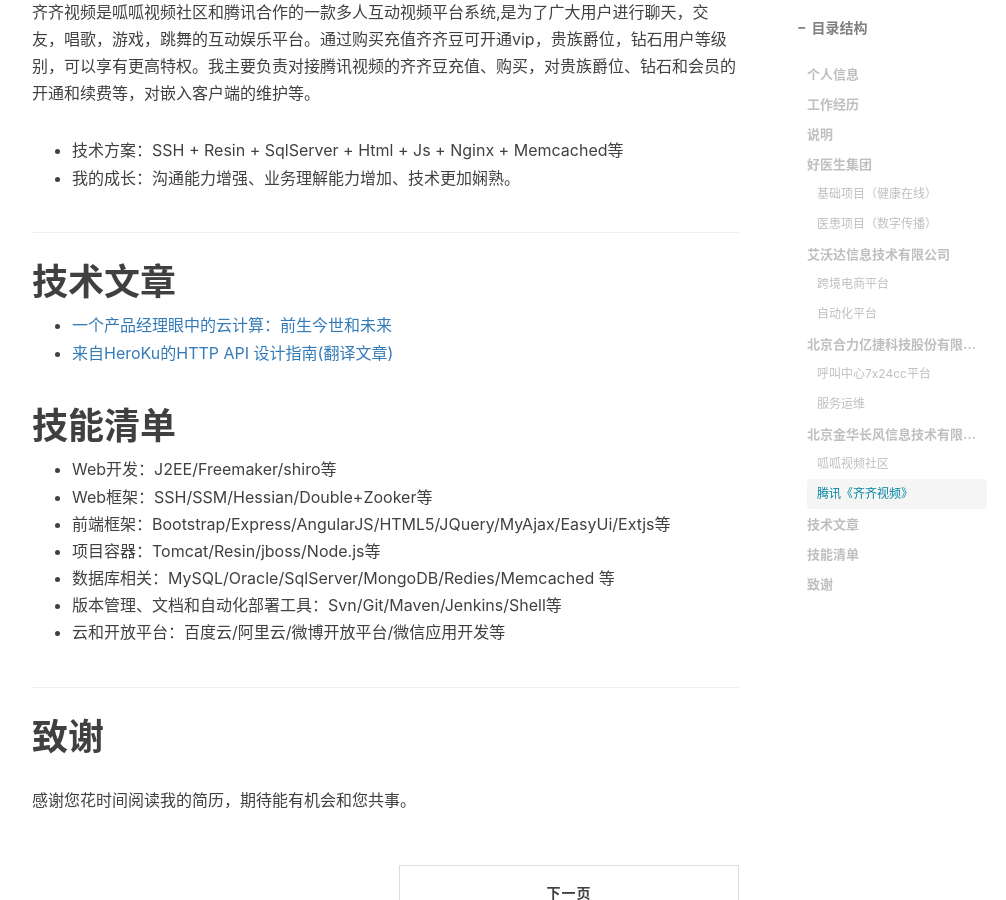
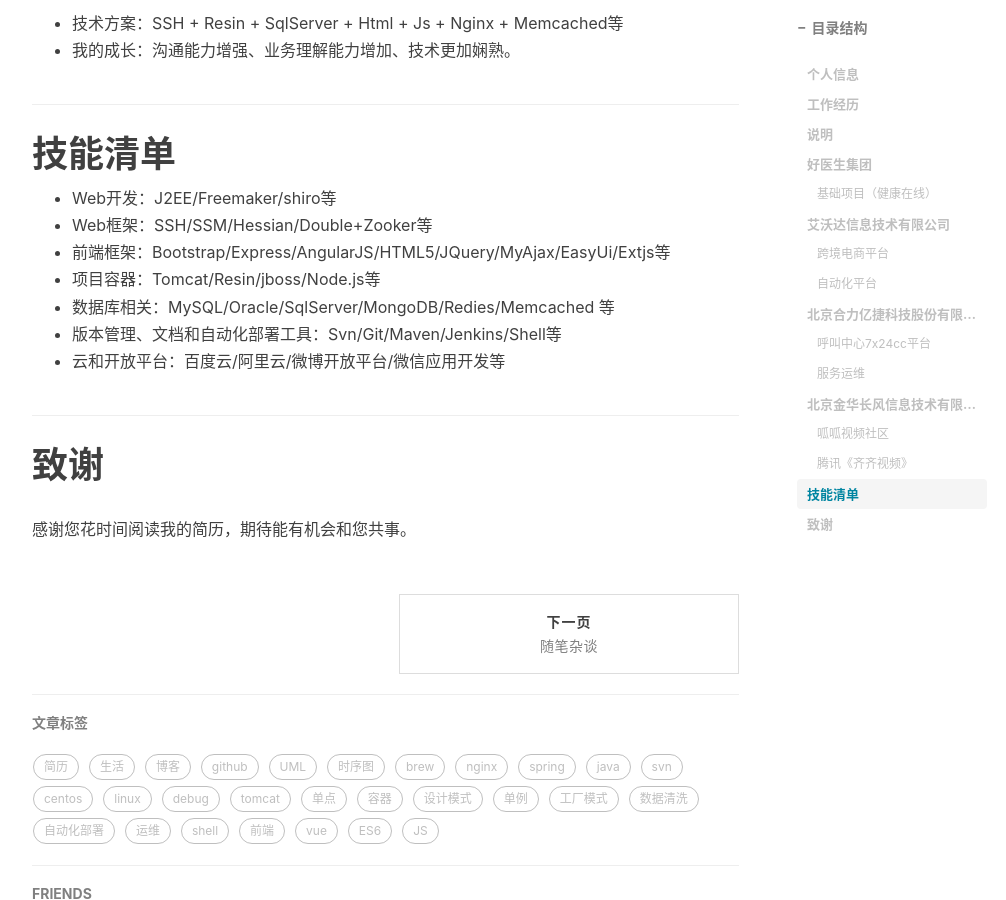
Before and after one commit to lulongji/lulongji.github.io, a Jekyll site: the page built from _posts/2011-11-11-简历.md, in a window 1280 px wide and 900 px high, scrolled down 4441 px. Shown: the whole window, without its empty margins (233-1239 px from the left). Built offline with Jekyll 4.4.1, drawn with Linux system fonts in a browser that asks for light colours; nearby versions of some CDN libraries; comment, search, counter and statistics services are not loaded.

Commit message:
修改简历

```diff
--- a/_posts/2011-11-11-简历.md
+++ b/_posts/2011-11-11-简历.md
@@ -50,11 +50,6 @@
 方案处理：
 - [数据清洗](http://blog.lulongji.cn/2017/10/27/%E6%95%B0%E6%8D%AE%E6%B8%85%E6%B4%97/)
 - [单点登录](http://blog.lulongji.cn/2016/09/26/%E6%80%BB%E7%BB%93%E4%B8%80%E4%B8%8B%E5%85%AC%E5%8F%B8%E5%8D%95%E7%82%B9%E7%99%BB%E5%BD%95/)
-
-#### 医患项目（数字传播）
-
-- 技术方案：
-- 问题档案：
 
 
 ### 艾沃达信息技术有限公司
@@ -127,11 +122,6 @@
 
 ---
 
-# 技术文章
-
-- [一个产品经理眼中的云计算：前生今世和未来](http://get.jobdeer.com/706.get)
-- [来自HeroKu的HTTP API 设计指南(翻译文章)](http://get.jobdeer.com/343.get)
-
 # 技能清单
 
 - Web开发：J2EE/Freemaker/shiro等
```
